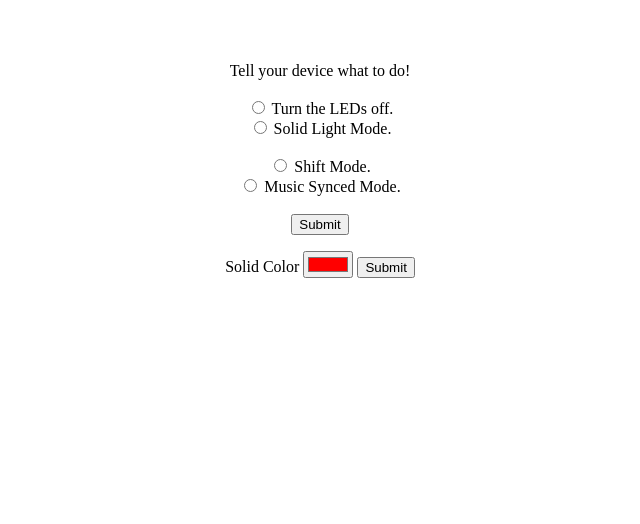
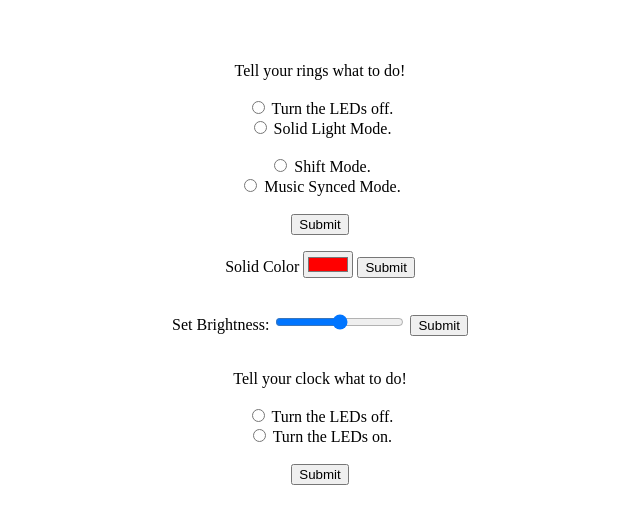
Before and after one commit to SushiR99/SushiR99.github.io, a plain HTML site: page index.html in a window 1280 px wide. Shown: the whole page, without its empty margins (320-960 px from the left). Drawn offline with Linux system fonts and the light colour scheme.

Commit message:
Add brightness and spi clock control

```diff
--- a/index.html
+++ b/index.html
@@ -3,7 +3,7 @@
   <br>
   <br>
   <form action="https://api.particle.io/v1/devices/2c0034000f47363333343437/mode_toggle?access_token=56863f9963580c8b37d05fabd6cdce1b233f602b" method="POST">
-  Tell your device what to do!<br>
+  Tell your rings what to do!<br>
   <br>
   <input type="radio" name="args" value="off"> Turn the LEDs off.
   <br>
@@ -24,6 +24,25 @@
   <input type="submit" value="Submit">
 </form>
 
+<br>
+<form action = "https://api.particle.io/v1/devices/2c0034000f47363333343437/brightness?access_token=56863f9963580c8b37d05fabd6cdce1b233f602b" method="POST">
+  <label for="vol">Set Brightness:</label>
+  <input type="range" id="vol" name="vol" min="0" max="100">
+  <input type="submit">
+</form>
+
+
+<br>
+<form action="https://api.particle.io/v1/devices/2c0034000f47363333343437/mode_toggle?access_token=56863f9963580c8b37d05fabd6cdce1b233f602b" method="POST">
+  Tell your clock what to do!<br>
+  <br>
+  <input type="radio" name="args" value="off"> Turn the LEDs off.
+  <br>
+  <input type="radio" name="args" value="on"> Turn the LEDs on.
+  <br>
+  <br>
+    <input type="submit">
+  </form>
 
   <br>
   </center>
```
